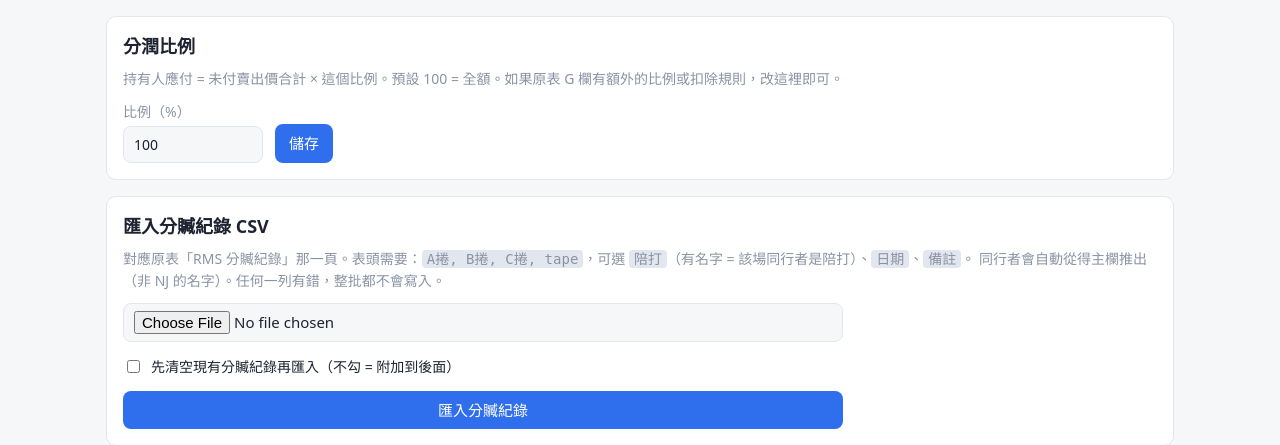
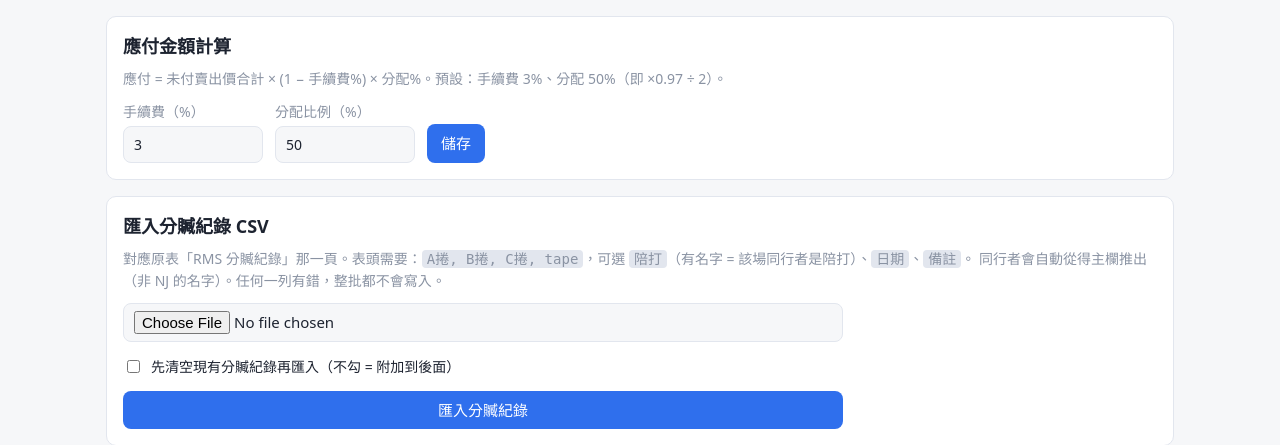
Before and after one commit to louis70109/rms-loot, a Flask app: page /settings in a window 1280 px wide. Shown: the part 56-501 px from the top of the page. Run offline with Flask 3, Linux system fonts and the light colour scheme; data that the repository does not hold is empty.

Commit message:
Payout = unpaid sale × (1 - fee%) × share%, sold-only
Matches the sheet's G column: KIA unpaid sold items 154 × 0.97 ÷ 2 = 74.69.
- Only count unpaid items that have both a sale price and a sold date;
  the rest are listed as incomplete.
- Settings: fee % (default 3) and share % (default 50), replacing the
  single percentage.
- Tests cover the 74.69 case explicitly.

Co-Authored-By: Claude Haiku 5.5 <noreply@anthropic.com>
Claude-Session: https://claude.ai/code/session_01No6Ypgnbs8KghfnZurbxus

```diff
--- a/app.py
+++ b/app.py
@@ -220,36 +220,42 @@ def build_people(db):
     return result
 
 
-def build_payouts(db, percent):
-    """每位持有人（不分大小寫合併）的未付金額，對應原表 G 欄。"""
+def build_payouts(db, fee_percent, share_percent):
+    """每位持有人（不分大小寫合併）的應付金額，對應原表 G 欄。
+
+    只計入「已賣出（有賣出價與賣出日）且未付」的項目；
+    應付 = 未付賣出價合計 × (1 - 手續費%) × 分配比例%。
+    例：154 × 0.97 ÷ 2 = 74.69。
+    """
     groups = {}
     for d in db.execute("SELECT * FROM drops ORDER BY id").fetchall():
         g_ = groups.setdefault(d["member"].lower(), {
             "name": d["member"], "paid_items": 0, "unpaid_items": 0,
-            "unpaid_sum": 0.0, "unpriced": 0})
+            "unpaid_sum": 0.0, "incomplete": 0})
         if d["paid"]:
             g_["paid_items"] += 1
-        elif d["sale_price"] is None:
-            g_["unpriced"] += 1
+        elif d["sale_price"] is None or not d["sold_date"]:
+            g_["incomplete"] += 1  # 還沒填賣出價或賣出日，先不計入
         else:
             g_["unpaid_items"] += 1
             g_["unpaid_sum"] += d["sale_price"]
 
+    factor = (100 - fee_percent) / 100 * share_percent / 100
     result = sorted(groups.values(), key=lambda x: x["name"].lower())
     for g_ in result:
         g_["unpaid_sum"] = round(g_["unpaid_sum"], 2)
-        g_["payout"] = round(g_["unpaid_sum"] * percent / 100, 2)
+        g_["payout"] = round(g_["unpaid_sum"] * factor, 2)
     return result
 
 
-def get_payout_percent(db):
-    row = db.execute("SELECT value FROM settings WHERE key = 'payout_percent'").fetchone()
-    return float(row["value"]) if row else 100.0
+def get_setting(db, key, default):
+    row = db.execute("SELECT value FROM settings WHERE key = ?", (key,)).fetchone()
+    return float(row["value"]) if row else default
 
 
-def set_payout_percent(db, percent):
-    db.execute("INSERT INTO settings (key, value) VALUES ('payout_percent', ?) "
-               "ON CONFLICT(key) DO UPDATE SET value = excluded.value", (str(percent),))
+def set_setting(db, key, value):
+    db.execute("INSERT INTO settings (key, value) VALUES (?, ?) "
+               "ON CONFLICT(key) DO UPDATE SET value = excluded.value", (key, str(value)))
 
 
 # ---------- CSV 匯入 ----------
@@ -428,9 +434,9 @@ def create_app(db_path=None):
     @app.get("/")
     def index():
         db = get_db()
-        percent = get_payout_percent(db)
+        fee, share = get_setting(db, "payout_fee_percent", 3.0), get_setting(db, "payout_share_percent", 50.0)
         return render_template("index.html", people=build_people(db),
-                               payouts=build_payouts(db, percent), percent=percent)
+                               payouts=build_payouts(db, fee, share), fee=fee, share=share)
 
     # 分贓紀錄
     @app.get("/runs")
@@ -534,21 +540,27 @@ def create_app(db_path=None):
     # 設定 / 匯入
     @app.get("/settings")
     def settings():
-        return render_template("settings.html", percent=get_payout_percent(get_db()))
+        db = get_db()
+        return render_template("settings.html", fee=get_setting(db, "payout_fee_percent", 3.0),
+                               share=get_setting(db, "payout_share_percent", 50.0))
 
     @app.post("/settings/payout")
     def settings_payout():
         db = get_db()
         try:
-            percent = float(clean(request.form.get("payout_percent")))
-            if not math.isfinite(percent) or not 0 <= percent <= 100:
+            fee = float(clean(request.form.get("fee_percent")))
+            share = float(clean(request.form.get("share_percent")))
+            if not (math.isfinite(fee) and math.isfinite(share)):
+                raise ValueError
+            if not (0 <= fee < 100 and 0 <= share <= 100):
                 raise ValueError
         except ValueError:
-            flash("分潤比例請填 0 到 100 之間的數字", "error")
+            flash("手續費請填 0 到 100 之間（不含 100），分配比例請填 0 到 100 之間", "error")
             return redirect(url_for("settings"))
-        set_payout_percent(db, percent)
+        set_setting(db, "payout_fee_percent", fee)
+        set_setting(db, "payout_share_percent", share)
         db.commit()
-        flash(f"分潤比例已設為 {percent:g}%", "ok")
+        flash(f"已設定：扣手續費 {fee:g}%，分配 {share:g}%", "ok")
         return redirect(url_for("settings"))
 
     @app.post("/import/runs")
--- a/templates/settings.html
+++ b/templates/settings.html
@@ -2,11 +2,14 @@
 {% block title %}匯入 / 設定{% endblock %}
 {% block content %}
 <section class="card">
-  <h2>分潤比例</h2>
-  <p class="hint">持有人應付 = 未付賣出價合計 × 這個比例。預設 100 = 全額。如果原表 G 欄有額外的比例或扣除規則，改這裡即可。</p>
+  <h2>應付金額計算</h2>
+  <p class="hint">應付 = 未付賣出價合計 × (1 − 手續費%) × 分配%。預設：手續費 3%、分配 50%（即 ×0.97 ÷ 2）。</p>
   <form method="post" action="{{ url_for('settings_payout') }}" class="inline">
-    <label>比例（%）
-      <input type="number" name="payout_percent" min="0" max="100" step="0.01" value="{{ '%g'|format(percent) }}">
+    <label>手續費（%）
+      <input type="number" name="fee_percent" min="0" max="99.99" step="0.01" value="{{ '%g'|format(fee) }}">
+    </label>
+    <label>分配比例（%）
+      <input type="number" name="share_percent" min="0" max="100" step="0.01" value="{{ '%g'|format(share) }}">
     </label>
     <button class="btn">儲存</button>
   </form>
```
Also changed, not shown: templates/index.html (+4 -4 lines), tests/test_app.py (+12 -10 lines).
